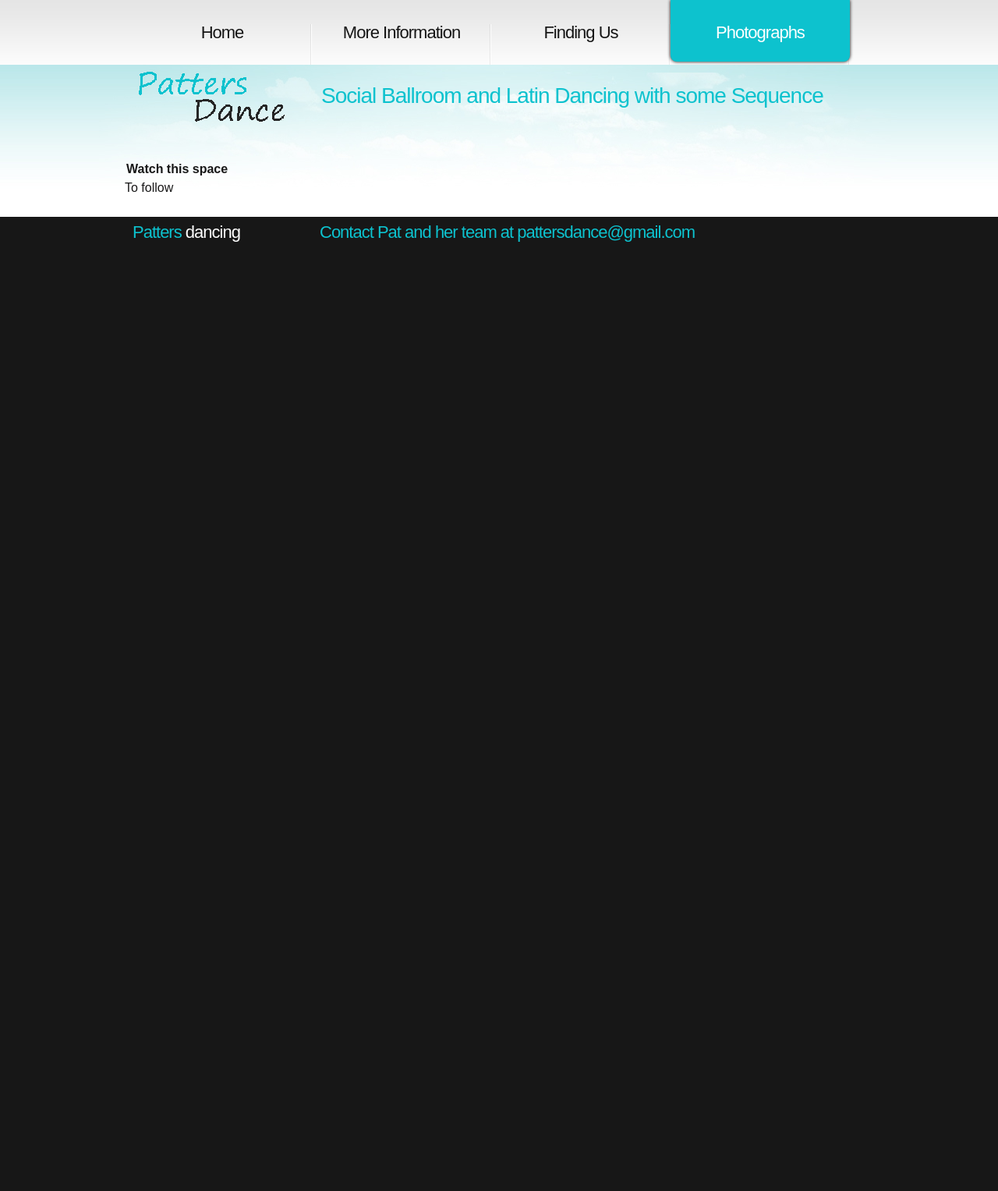
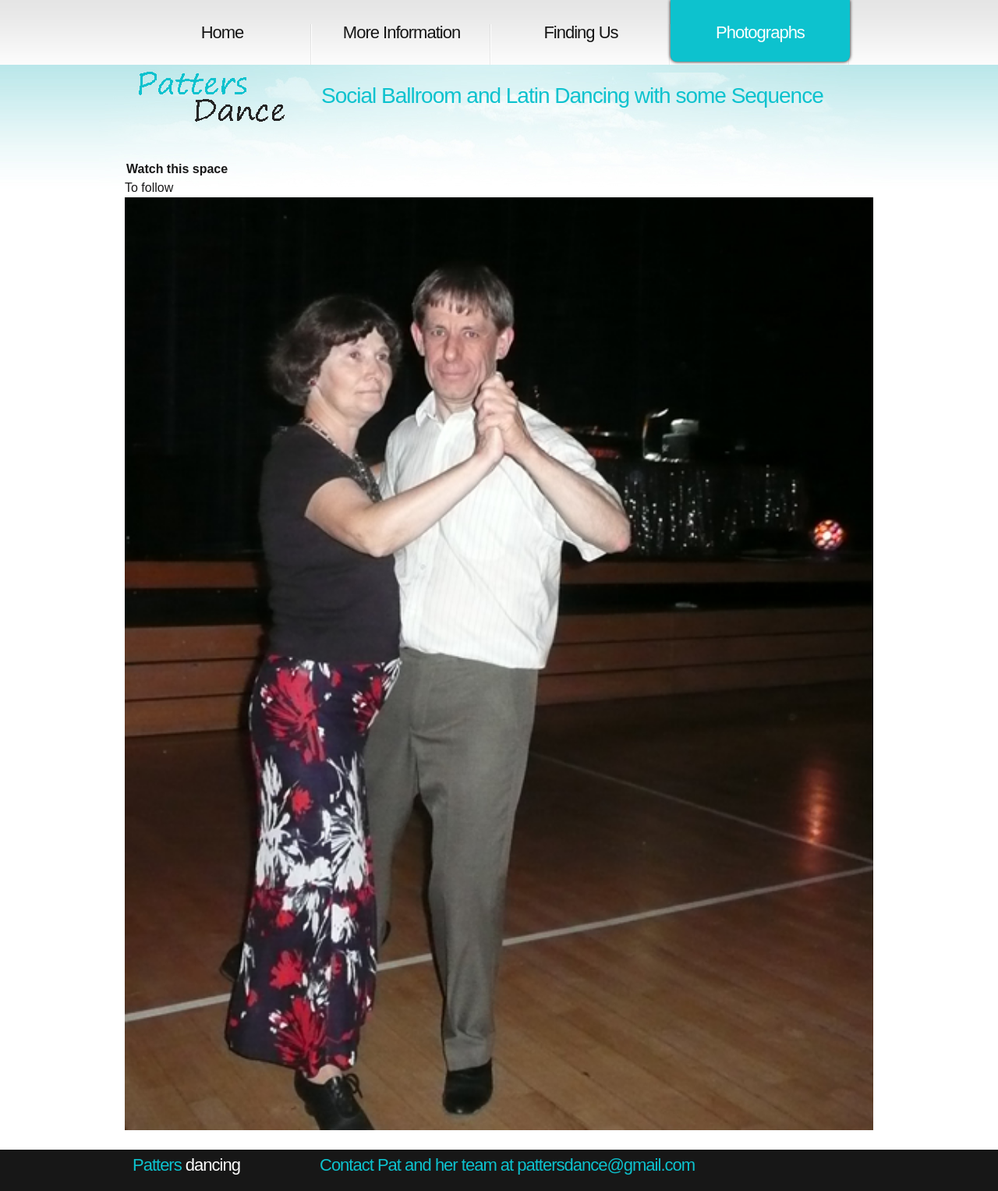
Before and after one commit to ramsayd/patters, a Jekyll site: the page built from 60_photographs.md, in a window 1280 px wide. Shown: the whole page at 78% size. Built offline with Jekyll 4.4.1, drawn with Linux system fonts in a browser that asks for light colours; before the commit the page ends 900 px from its top, so only the background shows below that.

Commit message:
Update 60_photographs.md

```diff
--- a/60_photographs.md
+++ b/60_photographs.md
@@ -7,3 +7,4 @@ permalink: "photographs.html"
 Watch this space
 ======
 To follow
+<img width="100%" src="images/Duncan%20%26%20C%20cropped%20%26%20resized.jpg"/>
```
